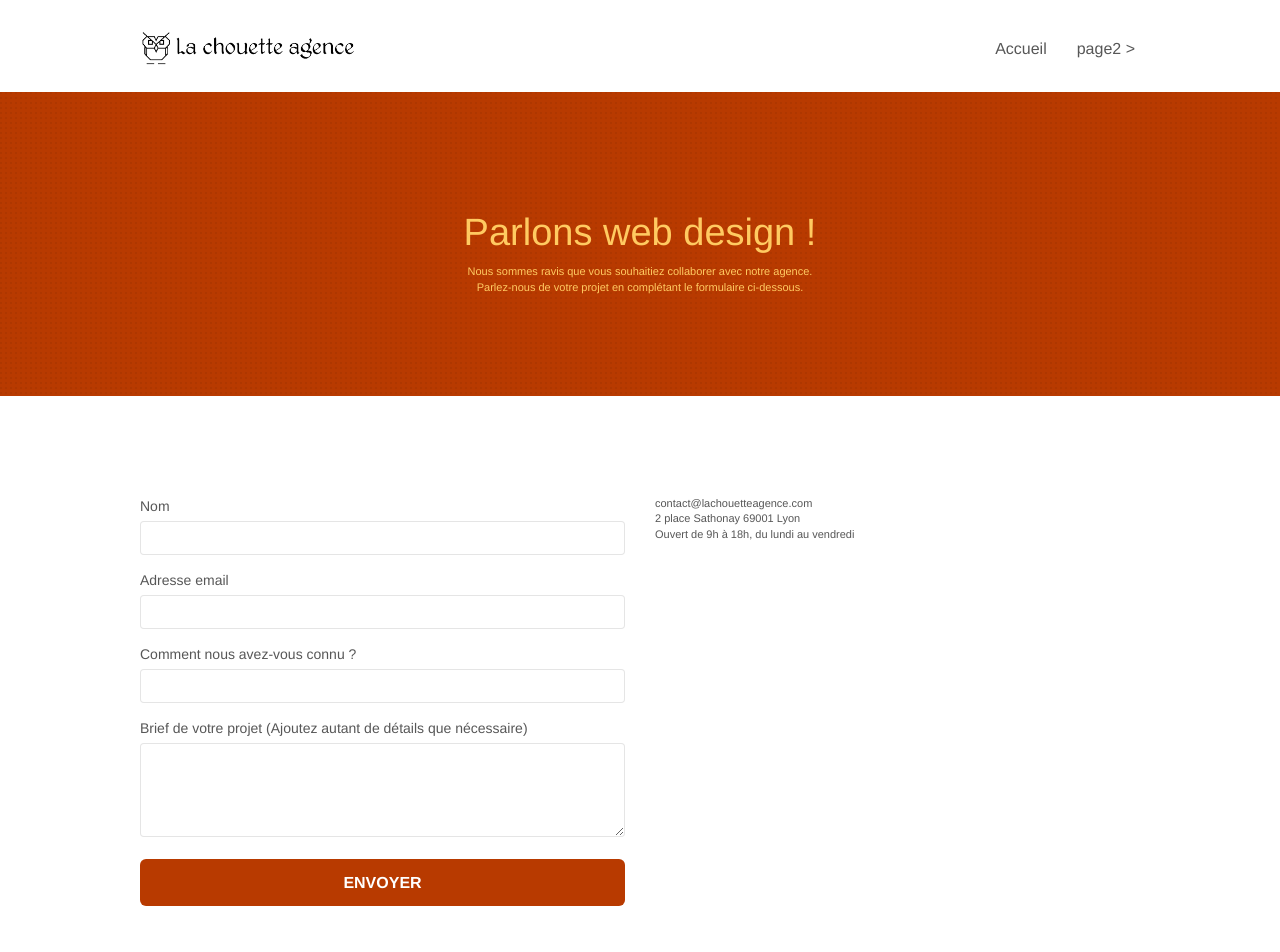
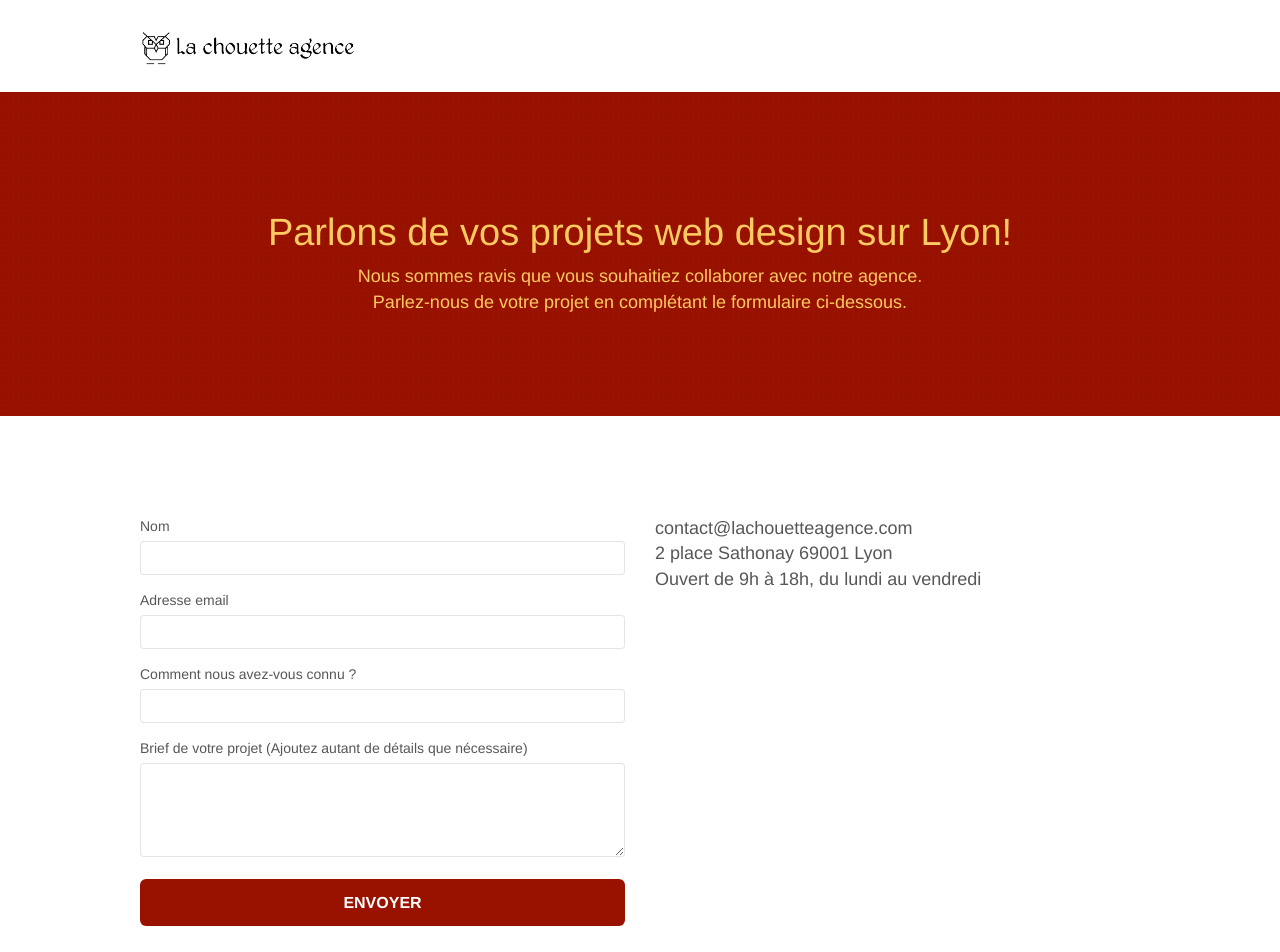
Before and after one commit to WelcomeSama/LaChouetteAgence-Lyon, a plain HTML site: page contact.html in a window 1280 px wide. Shown: the top 952 px of the page. Drawn offline with Linux system fonts and the light colour scheme; files that its build step writes are made by us from their sources.

Commit message:
version 2.0

```diff
--- a/contact.html
+++ b/contact.html
@@ -4,7 +4,7 @@
 		<meta charset="utf-8">
 		<meta name="description" content="la Chouette agence, agence spécialisé dans le graphisme de site internet. Contact.">
 		<meta name="viewport" content="width=device-width, initial-scale=1.0, viewport-fit=cover">
-		<link rel="shortcut icon" type="image/png" href="./img/favicon.jpg">
+		<link rel="shortcut icon" type="image/png" href="favicon.jpg">
 
 		<link rel="stylesheet" type="text/css" href="./css/bootstrap.min.css">
 		<link rel="stylesheet" type="text/css" href="./css/font-awesome.min.css">
@@ -27,18 +27,6 @@
 								<span class="sr-only">Toggle navigation</span><span class="icon-bar"></span><span class="icon-bar"></span><span class="icon-bar"></span>
 							</button>
 						</div>
-						<div class="collapse navbar-collapse navbar-1 special-dropdown-nav">
-							<ul class="site-navigation nav navbar-nav">
-								<li>
-									<a href="index.html">Accueil</a>
-								</li>
-								<li>
-								</li>
-								<li>
-									<a href="page2.html">page2 &gt;</a>
-								</li>
-							</ul>
-						</div>
 					</nav>
 				</div>
 			</header>
@@ -50,9 +38,9 @@
 					<div class="row">
 						<div class="col-sm-12">
 							<h1 class="text-center hero-bloc-text tc-white">
-								Parlons web design !
+								Parlons de vos projets web design sur Lyon!
 							</h1>
-							<p class="text-center mg-lg tc-white tight-width-whitespace">
+							<p class="text-center mg-lg tc-white tight-width-whitespace txt-height">
 								Nous sommes ravis que vous souhaitiez collaborer avec notre agence.<br>
 								Parlez-nous de votre projet en complétant le formulaire ci-dessous.
 							</p>
@@ -97,7 +85,7 @@
 							</form>
 						</div>
 						<div class="col-sm-6">
-							<p>
+							<p class="txt-height">
 								contact@lachouetteagence.com<br>2 place Sathonay 69001 Lyon<br>Ouvert de 9h à 18h, du lundi au vendredi<br>
 							</p>
 						</div>
@@ -106,16 +94,12 @@
 			</section>
 			<!-- bloc-7 END -->
 
-			<!-- ScrollToTop Button -->
-			<a class="bloc-button btn btn-d scrollToTop" onclick="scrollToTarget('1')"><span class="fa fa-chevron-up"></span></a>
-			<!-- ScrollToTop Button END-->
-
 			<!-- Footer - bloc-8 -->
 			<footer class="bloc bgc-atomic-tangerine d-bloc" id="bloc-8">
 				<div class="container bloc-sm">
 					<div class="row">
 						<div class="col-sm-12">
-							<p class="text-center white">
+							<p class="text-center white txt-height">
 								La chouette agence - Agence web basée à Lyon.<br>
 							</p>
 							<div class="row row-no-gutters social">
--- a/style.css
+++ b/style.css
@@ -771,7 +771,7 @@ h4 {
 }
 
 .bgc-atomic-tangerine {
-    background-color: #b83a00;
+    background-color: #991200;
 }
 
 .tc-white {
@@ -779,12 +779,12 @@ h4 {
 }
 
 .btn-atomic-tangerine {
-    background: #b83a00;
+    background: #991200;
     color: #FFFFFF!important;
 }
 
 .btn-atomic-tangerine:hover {
-    background: #b83a00!important;
+    background: #991200!important;
     color: #FFFFFF!important;
 }
 
```
Also changed, not shown: index.html (+4 -0 lines).
